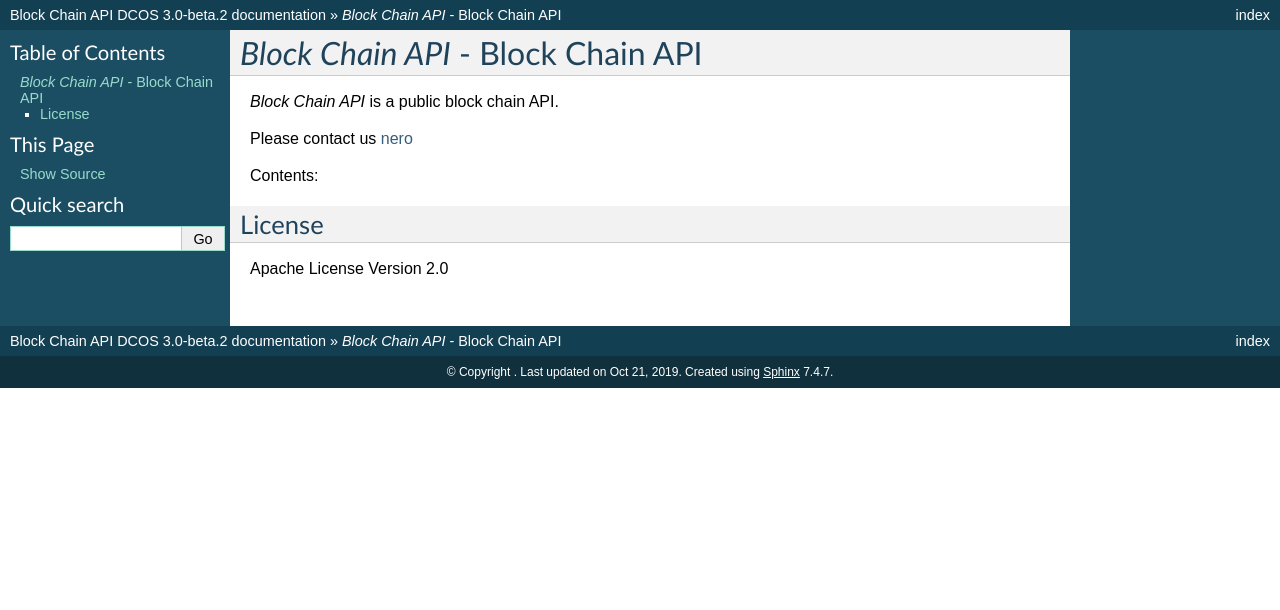
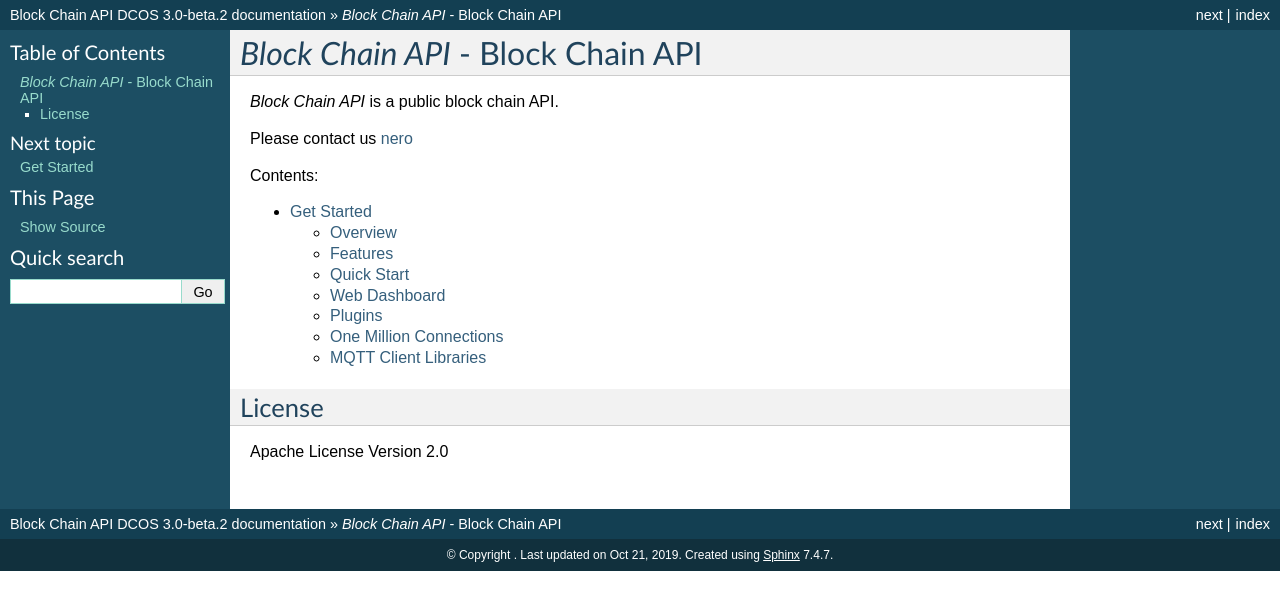
Before and after one commit to nerodocs/blockchain-api-docs, a Sphinx documentation site: the page built from source/index.rst, in a window 1280 px wide. Shown: the top 610 px of the page. Built offline with Sphinx 7.4.7, drawn with Linux system fonts in a browser that asks for light colours; some of the changed lines change nothing that is shown.

Commit message:
add getstarted

```diff
--- /dev/null
+++ b/source/getstarted.rst
@@ -0,0 +1,272 @@
+
+.. _getstartedxxxxxxx:
+
+===========
+Get Started
+===========
+
+--------
+Overview
+--------
+
+*EMQ X* (Erlang MQTT Broker) is an open source MQTT broker written in Erlang/OTP. Erlang/OTP is a concurrent, fault-tolerant, soft-realtime and distributed programming platform. MQTT is an extremely lightweight publish/subscribe messaging protocol powering IoT, M2M and Mobile applications.
+
+The *EMQ X* project is aimed to implement a scalable, distributed, extensible open-source MQTT broker for IoT, M2M and Mobile applications that hope to handle millions of concurrent MQTT clients.
+
+Highlights of the *EMQ X* broker:
+
+* Full MQTT V3.1/3.1.1 & V5.0 Protocol Specifications Support
+* Easy to Install - Quick Install on Linux, Mac and Windows
+* Massively scalable - Scaling to 1 million connections on a single server
+* Cluster and Bridge Support
+* Easy to extend - Hooks and plugins to customize or extend the broker
+* Pluggable Authentication - LDAP, MySQL, PostgreSQL, Redis Authentication Plugins
+
+--------
+Features
+--------
+
+* Full MQTT V3.1/V3.1.1 & V5.0 protocol specifications support
+* QoS0, QoS1, QoS2 Publish and Subscribe
+* Session Management and Offline Messages
+* Retained Message
+* Last Will Message
+* TCP/SSL Connection
+* MQTT Over WebSocket(SSL)
+* HTTP Publish API
+* STOMP protocol
+* MQTT-SN Protocol
+* CoAP Protocol
+* STOMP over SockJS
+* $SYS/# Topics
+* ClientID Authentication
+* IpAddress Authentication
+* Username and Password Authentication
+* Access control based on IpAddress, ClientID, Username
+* Authentication with LDAP, Redis, MySQL, PostgreSQL and HTTP API
+* Cluster brokers on several servers
+* Bridge brokers locally or remotely
+* mosquitto, RSMB bridge
+* Extensible architecture with Hooks, Modules and Plugins
+* Passed eclipse paho interoperability tests
+* Local subscription
+* Shared subscription
+
+-----------
+Quick Start
+-----------
+
+Download and Install
+--------------------
+
+The *EMQ X* broker is cross-platform, which could be deployed on Linux, FreeBSD, Mac, Windows and even Raspberry Pi.
+
+Download binary package from: https://www.emqx.io/downloads.
+
+Installing on Mac, for example:
+
+.. code-block:: bash
+
+    unzip emqx-macosx-v3.0.zip && cd emqx
+
+    # Start EMQ X
+    ./bin/emqx start
+
+    # Check Status
+    ./bin/emqx_ctl status
+
+    # Stop EMQ X
+    ./bin/emqx stop
+
+Installing from Source
+----------------------
+
+.. NOTE:: The *EMQ X* broker requires Erlang/OTP R21+ to build since 3.0 release.
+
+.. code-block:: bash
+
+    git clone https://github.com/emqx/emqx.git
+
+    cd emqx && make rel
+
+    cd rel/emqx && ./bin/emqx console
+
+-------------
+Web Dashboard
+-------------
+
+A Web Dashboard will be loaded when the *EMQ X* broker is started successfully.
+
+The Dashboard helps check running status of the broker, monitor statistics and metrics of MQTT packets, query clients, sessions, topics and subscriptions.
+
++------------------+---------------------------+
+| Default Address  | http://localhost:18083    |
++------------------+---------------------------+
+| Default User     | admin                     |
++------------------+---------------------------+
+| Default Password | public                    |
++------------------+---------------------------+
+
+.. image:: ./_static/images/dashboard.png
+
+-------
+Plugins
+-------
+
+The *EMQ X* broker could be extended by Plugins.  A plugin is an Erlang application that adds extra feature to the *EMQ X* broker:
+
++-------------------------+--------------------------------------------+
+| `emqx_retainer`_        | Store Retained Messages                    |
++-------------------------+--------------------------------------------+
+| `emqx_dashboard`_       | Web Dashboard                              |
++-------------------------+--------------------------------------------+
+| `emqx_auth_clientid`_   | Authentication with ClientId               |
++-------------------------+--------------------------------------------+
+| `emqx_auth_username`_   | Authentication with Username and Password  |
++-------------------------+--------------------------------------------+
+| `emqx_plugin_template`_ | Plugin template and demo                   |
++-------------------------+--------------------------------------------+
+| `emqx_auth_ldap`_       | LDAP Auth Plugin                           |
++-------------------------+--------------------------------------------+
+| `emqx_auth_http`_       | Authentication/ACL with HTTP API           |
++-------------------------+--------------------------------------------+
+| `emqx_auth_mysql`_      | Authentication with MySQL                  |
++-------------------------+--------------------------------------------+
+| `emqx_auth_pgsql`_      | Authentication with PostgreSQL             |
++-------------------------+--------------------------------------------+
+| `emqx_auth_redis`_      | Authentication with Redis                  |
++-------------------------+--------------------------------------------+
+| `emqx_auth_mongo`_      | Authentication with MongoDB                |
++-------------------------+--------------------------------------------+
+| `emqx_sn`_              | MQTT-SN Protocol Plugin                    |
++-------------------------+--------------------------------------------+
+| `emqx_coap`_            | CoAP Protocol Plugin                       |
++-------------------------+--------------------------------------------+
+| `emqx_stomp`_           | STOMP Protocol Plugin                      |
++-------------------------+--------------------------------------------+
+| `emqx_recon`_           | Recon Plugin                               |
++-------------------------+--------------------------------------------+
+| `emqx_reloader`_        | Reloader Plugin                            |
++-------------------------+--------------------------------------------+
+| `emqx_web_hook`_        | Web Hook Plugin                            |
++-------------------------+--------------------------------------------+
+| `emqx_lua_hook`_        | Lua Hook Plugin                            |
++-------------------------+--------------------------------------------+
+
+A plugin could be enabled by 'bin/emqx_ctl plugins load' command.
+
+For example, enable 'emqx_auth_pgsql' plugin::
+
+    ./bin/emqx_ctl plugins load emqx_auth_pgsql
+
+-----------------------
+One Million Connections
+-----------------------
+
+Latest release of the *EMQ X* broker is scalable to 1.3 million MQTT connections on a 12 Core, 32G CentOS server.
+
+.. NOTE::
+
+    The *EMQ X* broker only allows 512 concurrent connections by default, for that 'ulimit -n' limitation is set to 1024 on most platform.
+
+We need to tune the OS Kernel, TCP Stack, Erlang VM and *EMQ X* broker for one million connections benchmark.
+
+Linux Kernel Parameters
+-----------------------
+
+.. code-block:: bash
+
+    # 2M:
+    sysctl -w fs.file-max=2097152
+    sysctl -w fs.nr_open=2097152
+    echo 2097152 > /proc/sys/fs/nr_open
+
+    # 1M:
+    ulimit -n 1048576
+
+TCP Stack Parameters
+--------------------
+
+.. code-block:: bash
+
+    # backlog
+    sysctl -w net.core.somaxconn=65536
+
+Erlang VM
+---------
+
+emqx/etc/emqx.conf:
+
+.. code-block:: properties
+
+    ## Erlang Process Limit
+    node.process_limit = 2097152
+
+    ## Sets the maximum number of simultaneously existing ports for this system
+    node.max_ports = 1048576
+
+Max Allowed Connections
+-----------------------
+
+emqx/etc/emqx.conf 'listeners':
+
+.. code-block:: properties
+
+    ## Size of acceptor pool
+    listener.tcp.acceptors = 64
+
+    ## Maximum number of concurrent clients
+    listener.tcp.max_clients = 1000000
+
+Test Client
+-----------
+
+.. code-block:: bash
+
+    sysctl -w net.ipv4.ip_local_port_range="500 65535"
+    echo 1000000 > /proc/sys/fs/nr_open
+    ulimit -n 100000
+
+---------------------
+MQTT Client Libraries
+---------------------
+
+GitHub: https://github.com/emqtt
+
++--------------------+----------------------+
+| `emqttc`_          | Erlang MQTT Client   |
++--------------------+----------------------+
+| `emqtt_benchmark`_ | MQTT benchmark Tool  |
++--------------------+----------------------+
+| `CocoaMQTT`_       | Swift MQTT Client    |
++--------------------+----------------------+
+| `QMQTT`_           | QT MQTT Client       |
++--------------------+----------------------+
+
+Eclipse Paho: https://www.eclipse.org/paho/
+
+MQTT.org: https://github.com/mqtt/mqtt.github.io/wiki/libraries
+
+.. _emqttc:          https://github.com/emqtt/emqttc
+.. _emqtt_benchmark: https://github.com/emqtt/emqtt_benchmark
+.. _CocoaMQTT:       https://github.com/emqtt/CocoaMQTT
+.. _QMQTT:           https://github.com/emqtt/qmqtt
+
+.. _emqx_plugin_template:  https://github.com/emqx/emqx-plugin-template
+.. _emqx_dashboard:        https://github.com/emqx/emqx-dashboard
+.. _emqx_retainer:         https://github.com/emqx/emqx-retainer
+.. _emqx_auth_clientid:    https://github.com/emqx/emqx-auth-clientid
+.. _emqx_auth_username:    https://github.com/emqx/emqx-auth-username
+.. _emqx_auth_ldap:        https://github.com/emqx/emqx-auth-ldap
+.. _emqx_auth_http:        https://github.com/emqx/emqx-auth-http
+.. _emqx_auth_mysql:       https://github.com/emqx/emqx-auth-mysql
+.. _emqx_auth_pgsql:       https://github.com/emqx/emqx-auth-pgsql
+.. _emqx_auth_redis:       https://github.com/emqx/emqx-auth-redis
+.. _emqx_auth_mongo:       https://github.com/emqx/emqx-auth-mongo
+.. _emqx_reloader:         https://github.com/emqx/emqx-reloader
+.. _emqx_stomp:            https://github.com/emqx/emqx-stomp
+.. _emqx_recon:            https://github.com/emqx/emqx-recon
+.. _emqx_sn:               https://github.com/emqx/emqx-sn
+.. _emqx_coap:             https://github.com/emqx/emqx-coap
+.. _emqx_web_hook:         https://github.com/emqx/emqx-web-hook
+.. _emqx_lua_hook:         https://github.com/emqx/emqx-lua-hook
--- a/source/index.rst
+++ b/source/index.rst
@@ -21,6 +21,8 @@
 .. toctree::
    :maxdepth: 2
 
+   getstarted
+
 -------
 License
 -------
```
